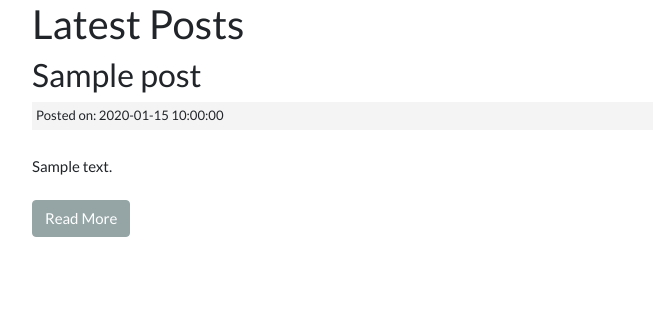
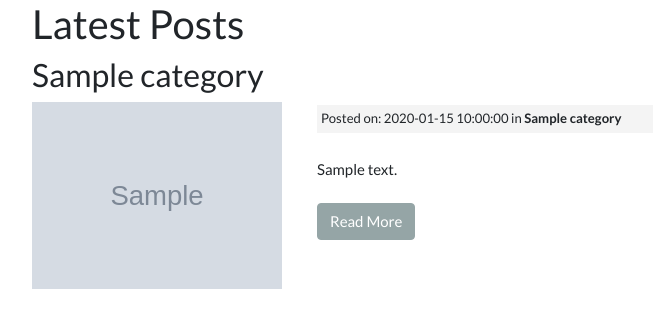
Before and after one commit to lnewmanheggie/ci_tutorial, a CodeIgniter app: page /database/index.php/posts in a window 1280 px wide. Shown: the part 71-399 px from the top of the page, without its empty margins (53-706 px from the left). Run offline with CodeIgniter, Linux system fonts and the light colour scheme; tables that the repository leaves empty or names only in its code hold one stand-in row (values such as "Sample post"); grey boxes marked "Sample" are stand-in pictures; some libraries are stand-ins or nearby versions.

Commit message:
image upload working

```diff
--- a/src/application/config/autoload.php
+++ b/src/application/config/autoload.php
@@ -89,7 +89,7 @@ $autoload['drivers'] = array();
 |
 |	$autoload['helper'] = array('url', 'file');
 */
-$autoload['helper'] = array('url', 'form');
+$autoload['helper'] = array('url', 'form', 'text');
 
 /*
 | -------------------------------------------------------------------
--- a/src/application/controllers/Posts.php
+++ b/src/application/controllers/Posts.php
@@ -29,6 +29,8 @@
 
             $data['title'] = 'Create Post';
 
+            $data['categories'] = $this->post_model->get_categories();
+
             $this->load->helper(['form', 'url']);
 
             $this->load->library('form_validation');
@@ -41,7 +43,24 @@
                 $this->load->view('posts/create', $data);
                 $this->load->view('templates/footer');
             } else {
-                $this->post_model->create_post();
+                //upload image
+                $config['upload_path'] = './images/posts';
+                $config['allowed_types'] = 'gif|jpeg|png';
+                $config['max_size'] = '2048';
+                $config['max_width'] = '200';
+                $config['max_height'] = '200';
+
+                $this->load->library('upload', $config);
+
+                if (!$this->upload->do_upload()) {
+                    $errors = ['error' => $this->upload->display_errors()];
+                    $post_image = 'noimage.png';
+                } else {
+                    $data = ['upload_data' => $this->upload->data()];
+                    $post_image = $_FILES['userfile']['name'];
+                }
+
+                $this->post_model->create_post($post_image);
                 redirect('posts');
             }
         }
@@ -53,6 +72,8 @@
 
         public function edit($slug) {
             $data['post'] = $this->post_model->get_posts($slug);
+
+            $data['categories'] = $this->post_model->get_categories();
 
             if (empty($data['post'])) {
                 show_404();
--- a/src/application/models/Post_model.php
+++ b/src/application/models/Post_model.php
@@ -6,7 +6,8 @@
 
         public function get_posts($slug = FALSE) {
             if ($slug === FALSE) {
-                $this->db->order_by('id', 'DESC');
+                $this->db->order_by('posts.id', 'DESC');
+                $this->db->join('categories', 'categories.id = posts.category_id');
                 $query = $this->db->get('posts');
                 return $query->result_array();
             }
@@ -15,13 +16,15 @@
             return $query->row_array();
         }
 
-        public function create_post() {
+        public function create_post($post_image) {
             $slug = url_title($this->input->post('title'));
 
             $data = [
                 'title' => $this->input->post('title'),
                 'slug' => $slug,
-                'body' => $this->input->post('body')
+                'body' => $this->input->post('body'),
+                'category_id' => $this->input->post('category_id'),
+                'post_image' => $post_image
             ];
 
             return $this->db->insert('posts', $data);
@@ -40,10 +43,17 @@
             $data = [
                 'title' => $this->input->post('title'),
                 'slug' => $slug,
-                'body' => $this->input->post('body')
+                'body' => $this->input->post('body'),
+                'category_id' => $this->input->post('category_id')
             ];
 
             $this->db->where('id', $this->input->post('id'));
             return $this->db->update('posts', $data);
         }
+
+        public function get_categories() {
+            $this->db->order_by('name');
+            $query = $this->db->get('categories');
+            return $query->result_array();
+        }
     }
--- a/src/application/views/posts/index.php
+++ b/src/application/views/posts/index.php
@@ -1,8 +1,15 @@
 <h2><?= $title ?></h2>
 <?php foreach ($posts as $post) : ?>
     <h3><?php print $post['title']; ?></h3>
-    <small class="post-date">Posted on: <?php print $post['created_at']; ?></small><br>
-    <?php print $post['body']; ?>
-    <br><br>
-    <p><a class="btn btn-secondary" href="<?php print site_url('/posts/' . $post['slug']); ?>">Read More</a></p>
+    <div class="row">
+        <div class="col-md-3">
+            <img src="../../../images/posts/<?php print $post['post_image']; ?>" width="250">
+        </div>
+        <div class="col-md-9">
+            <small class="post-date">Posted on: <?php print $post['created_at']; ?> in <strong><?php print $post['name']; ?></strong></small><br>
+            <?php print word_limiter($post['body'], 50); ?>
+            <br><br>
+            <p><a class="btn btn-secondary" href="<?php print site_url('/posts/' . $post['slug']); ?>">Read More</a></p>
+        </div>
+    </div>
 <?php endforeach; ?>
--- a/src/application/views/posts/view.php
+++ b/src/application/views/posts/view.php
@@ -1,5 +1,6 @@
 <h2><?php print $post['title']; ?></h2>
 <small class="post-date">Posted on: <?php print $post['created_at']; ?></small><br>
+<img src="../../../images/posts/<?php print $post['post_image']; ?>" width="250">
 <div class="post-body">
     <?php print $post['body']; ?>
 </div>
```
Also changed, not shown: src/application/views/posts/create.php (+15 -2 lines), src/application/views/posts/edit.php (+9 -0 lines), src/images/posts/A1DABD55-45D0-4EDD-8DCC-13CFD500CFF8.jpeg (added), src/images/posts/noimage.png (added).
